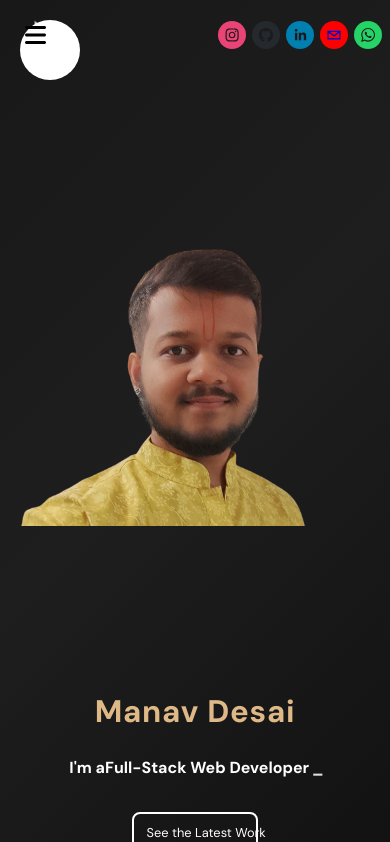
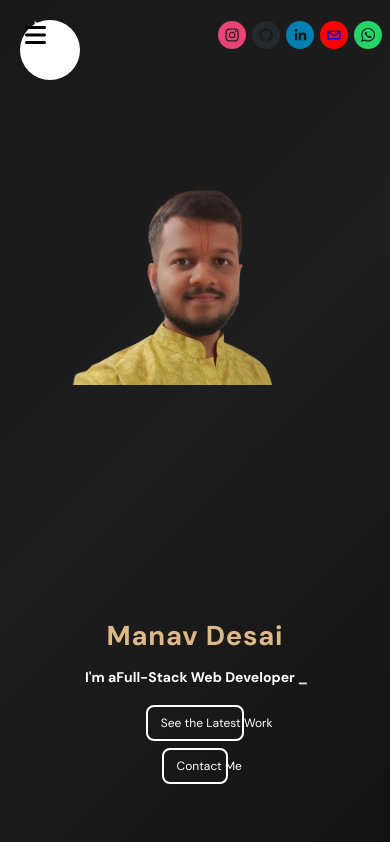
Before and after one commit to 992manav/Portfolio, a React (Vite) app: page / in a window 390 px wide. Shown: the top 842 px of the page. Built offline with nearby package versions, Linux system fonts and the light colour scheme.

Commit message:
Fix home page content overflow and reduce image size

```diff
--- a/src/components/Home/Home.scss
+++ b/src/components/Home/Home.scss
@@ -17,18 +17,15 @@
   box-sizing: border-box;
   display: flex;
   align-items: center;
-  margin-top: -3rem;
 }
 
 .text-container {
   display: flex;
   flex-direction: column;
   justify-content: center;
-  gap: 1rem;
+  gap: 0.8rem;
   padding: 1rem;
   width: 100%;
-  min-height: 450px;
-  position: relative;
 }
 
 .text-container h1 {
@@ -42,7 +39,7 @@
 .text-container p {
   font-size: 6vw;
   margin: 0;
-  min-height: 160px;
+  min-height: 120px;
   display: flex;
   align-items: center;
 }
@@ -51,7 +48,7 @@
   font-size: 60px;
   font-weight: bold;
   line-height: 1.2;
-  min-height: 140px;
+  min-height: 96px;
   display: flex;
   align-items: center;
   white-space: normal;
@@ -63,12 +60,7 @@
   display: flex;
   gap: 1rem;
   flex-wrap: wrap;
-  position: absolute;
-  bottom: -60px;
-  left: 50%;
-  transform: translateX(-50%);
-  width: 100%;
-  justify-content: center;
+  margin-top: 1rem;
 }
 
 .buttons button {
@@ -97,190 +89,172 @@
   justify-content: center;
   position: relative;
   max-width: 50%;
-  height: calc(100vh - 150px);
-  margin-top: -2rem;
+  height: calc(100vh - 200px);
 }
 
 .imageContainer img {
-  max-width: 120%;
-  width: 120%;
+  max-width: 100%;
+  width: 100%;
   height: auto;
   object-fit: contain;
   max-height: 100%;
 }
 
 @media (max-width: 1024px) {
-  .text-container {
-    min-height: 400px;
-  }
-
   .text-container h1 {
     font-size: 5vw;
   }
 
   .text-container p {
     font-size: 7vw;
-    min-height: 140px;
+    min-height: 100px;
   }
 
   .typewriter-container {
     font-size: 50px;
-    min-height: 120px;
-  }
-
-  .buttons {
-    bottom: -50px;
-  }
-
-  .imageContainer img {
-    max-width: 110%;
-    width: 110%;
+    min-height: 72px;
   }
 }
 
 @media (max-width: 768px) {
   .hero {
-    height: auto;
-    min-height: 100vh;
+    height: 100vh;
     flex-direction: column;
-    padding: 1rem 0.5rem;
-    justify-content: flex-start;
-    overflow-x: hidden;
+    padding: 0.5rem;
+    justify-content: space-between;
+    overflow: hidden;
   }
 
   .wrapper {
     max-width: 100%;
     order: 2;
-    margin-top: 0;
-    width: 100%;
+    flex: 1;
+    display: flex;
+    align-items: center;
   }
 
   .imageContainer {
     max-width: 100%;
     order: 1;
-    margin-bottom: 1rem;
-    height: 200px;
-    margin-top: 0;
-    width: 100%;
+    height: 25vh;
+    margin-bottom: 0.5rem;
+    flex-shrink: 0;
   }
 
   .text-container {
     text-align: center;
     padding: 0.5rem;
-    min-height: auto;
-    gap: 0.8rem;
+    gap: 0.5rem;
     width: 100%;
     box-sizing: border-box;
+    justify-content: center;
   }
 
   .text-container h1 {
-    font-size: 7vw;
-    margin-bottom: 0.5rem;
+    font-size: 6vw;
+    margin-bottom: 0.3rem;
     letter-spacing: 0.3vw;
   }
 
   .text-container p {
     font-size: 4vw;
-    min-height: 60px;
+    min-height: 40px;
     width: 100%;
-    overflow: hidden;
   }
 
   .typewriter-container {
-    font-size: 20px;
-    min-height: 50px;
+    font-size: 18px;
+    min-height: 35px;
     white-space: normal;
     text-align: center;
     justify-content: center;
     width: 100%;
     word-wrap: break-word;
     overflow-wrap: break-word;
-    line-height: 1.3;
+    line-height: 1.2;
   }
 
   .buttons {
-    position: relative;
-    bottom: auto;
-    left: auto;
-    transform: none;
     justify-content: center;
-    margin-top: 1rem;
+    margin-top: 0.5rem;
     width: 100%;
-    flex-direction: column;
-    align-items: center;
-    gap: 0.8rem;
+    gap: 0.5rem;
   }
 
   .buttons button {
-    padding: 0.7rem 1rem;
-    font-size: 0.85rem;
+    padding: 0.6rem 1rem;
+    font-size: 0.8rem;
     min-width: auto;
-    width: 80%;
-    max-width: 200px;
+    width: 45%;
+    max-width: 150px;
   }
 
   .imageContainer img {
-    max-width: 100%;
-    width: 100%;
+    max-width: 80%;
+    width: 80%;
   }
 }
 
 @media (max-width: 480px) {
   .hero {
-    padding: 0.5rem 0.25rem;
-    min-height: 100vh;
-    overflow-x: hidden;
+    padding: 0.25rem;
+    height: 100vh;
+  }
+
+  .imageContainer {
+    height: 20vh;
+    margin-bottom: 0.25rem;
   }
 
   .text-container {
     padding: 0.25rem;
-    gap: 0.6rem;
-    width: 100%;
+    gap: 0.4rem;
   }
 
   .text-container h1 {
-    font-size: 8vw;
+    font-size: 7vw;
     letter-spacing: 0.2vw;
-    margin-bottom: 0.3rem;
+    margin-bottom: 0.2rem;
   }
 
   .text-container p {
     font-size: 3vw;
-    min-height: 45px;
-    width: 100%;
+    min-height: 30px;
   }
 
   .typewriter-container {
-    font-size: 16px;
-    min-height: 40px;
-    line-height: 1.2;
-    width: 100%;
-    max-width: 100%;
-    word-break: break-word;
-    hyphens: auto;
+    font-size: 14px;
+    min-height: 28px;
+    line-height: 1.1;
   }
 
   .buttons {
-    margin-top: 0.8rem;
-    gap: 0.6rem;
+    margin-top: 0.4rem;
+    gap: 0.4rem;
+    flex-direction: column;
+    align-items: center;
   }
 
   .buttons button {
-    padding: 0.6rem 0.8rem;
-    font-size: 0.8rem;
-    width: 85%;
-    max-width: 180px;
+    padding: 0.5rem 0.8rem;
+    font-size: 0.75rem;
+    width: 70%;
+    max-width: 140px;
   }
 
-  .imageContainer {
-    height: 180px;
-    margin-bottom: 0.5rem;
+  .imageContainer img {
+    max-width: 70%;
+    width: 70%;
   }
 }
 
 @media (max-width: 360px) {
   .hero {
-    padding: 0.25rem;
+    padding: 0.1rem;
+  }
+
+  .imageContainer {
+    height: 18vh;
   }
 
   .text-container {
@@ -288,23 +262,23 @@
   }
 
   .text-container h1 {
-    font-size: 9vw;
+    font-size: 8vw;
     letter-spacing: 0.1vw;
   }
 
   .typewriter-container {
-    font-size: 14px;
-    min-height: 35px;
-    line-height: 1.1;
+    font-size: 12px;
+    min-height: 25px;
   }
 
   .buttons button {
-    font-size: 0.75rem;
-    padding: 0.5rem 0.7rem;
-    width: 90%;
+    font-size: 0.7rem;
+    padding: 0.4rem 0.6rem;
+    width: 75%;
   }
 
-  .imageContainer {
-    height: 160px;
+  .imageContainer img {
+    max-width: 65%;
+    width: 65%;
   }
 }
```
